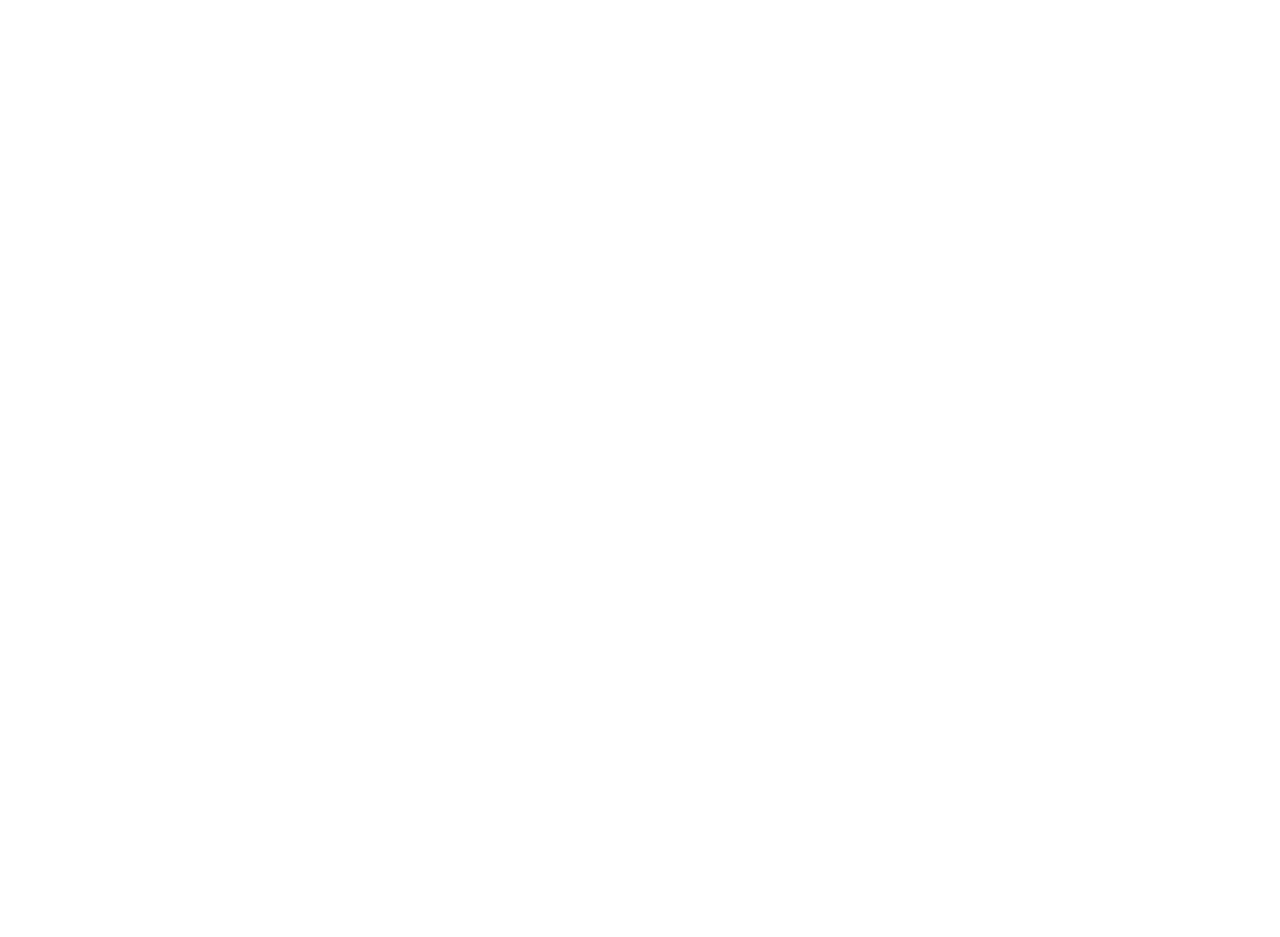
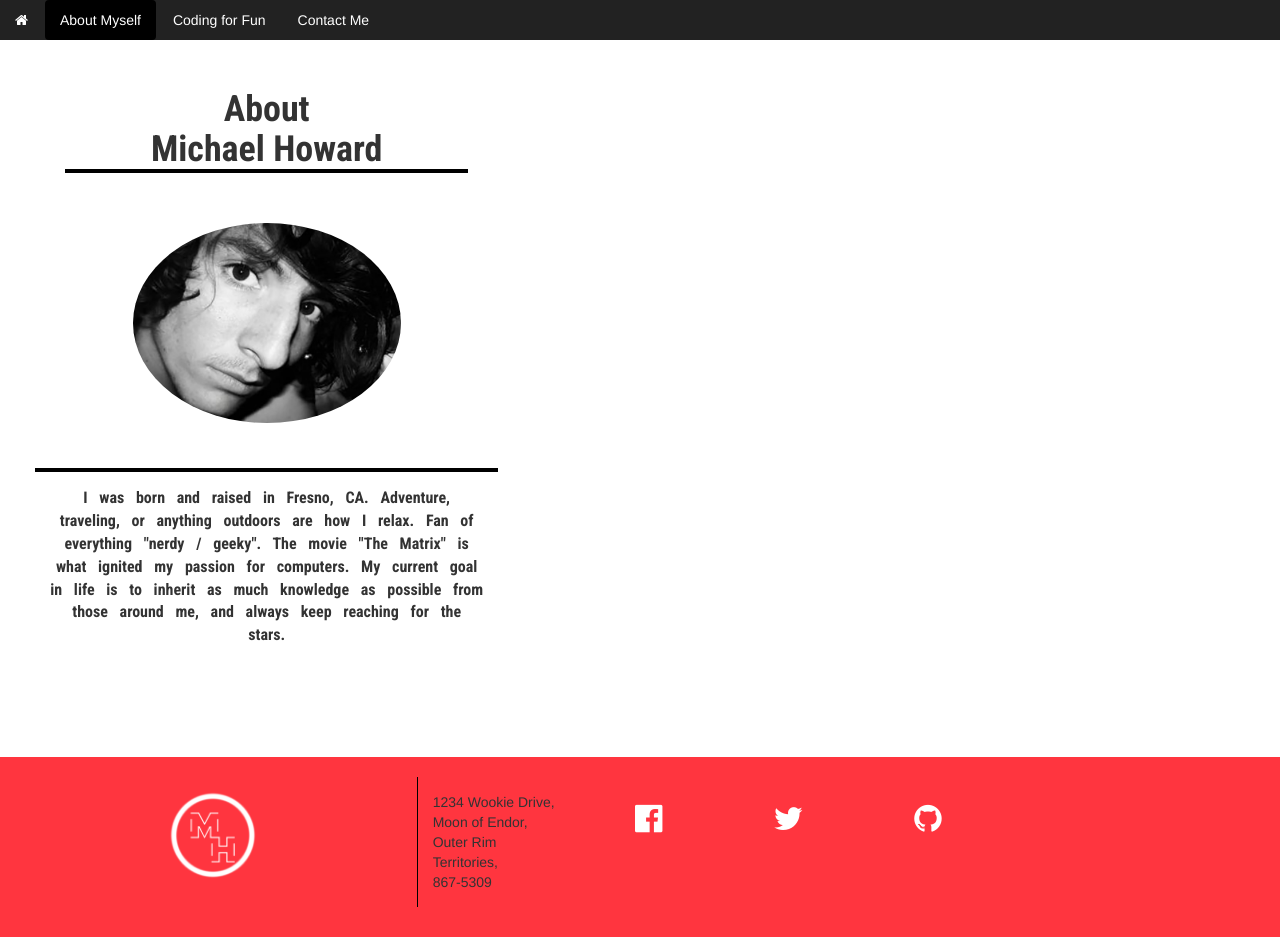
Before and after one commit to darkstarm/bio, a plain HTML site: page about.html in a window 1280 px wide. Before the commit the page ends 800 px from the top, so only its background shows below. Drawn offline with Linux system fonts and the light colour scheme.

Commit message:
added about me/ needs carousel still

```diff
--- a/about.html
+++ b/about.html
@@ -0,0 +1,60 @@
+<!DOCTYPE html>
+<html lang="en">
+<head>
+  <meta charset="UTF-8">
+  <meta name="viewport" content="width=device-width, initial-scale=1.0">
+  <meta http-equiv="X-UA-Compatible" content="ie=edge">
+  <title>About Michael</title>
+  <link rel="stylesheet" href="css/bootstrap.min.css">
+  <link rel="stylesheet" href="css/about-styles.css">
+  <link rel="stylesheet" href="css/font-awesome.css">
+</head>
+<body>
+  <div class="container-fluid"><!--Start Nav-->
+    <div class="row">
+      <ul class="nav nav-pills navbar-inverse nav-style">
+        <li role="presentation"><a href="index.html"><i class="fa fa-home" aria-hidden="true"></i></a></li>
+        <li role="presentation"  class="active"><a href="about.html">About Myself</a></li>
+        <li role="presentation"><a href="fun.html">Coding for Fun</a></li>
+        <li role="presentation"><a href="contact.html">Contact Me</a></li>
+      </ul>
+    </div>
+  </div><!--End Nav-->
+
+  <!--Start about content  -->
+  <div class="container-fluid">
+    <div class="row">
+      <div class="col-sm-5 text-center about-me roboto">
+        <h1>About <br> Michael Howard</h1>
+        <img src="img/face2.jpg" alt="Michael Howard">
+        <p>I was born and raised in Fresno, CA. Adventure, traveling, or anything outdoors are how I relax. Fan of everything "nerdy / geeky". The movie "The Matrix" is what ignited my passion for computers. My current goal in life is to inherit as much knowledge as possible from those around me, and always keep reaching for the stars.</p>
+      </div>
+    </div>
+  </div>
+
+
+  <!--End about content  -->
+
+  <footer class="footer-style"><!--Start footer-->
+    <div class="container-fluid">
+      <div class="row col-sm-3 col-sm-offset-1">
+        <img src="img/logo init.png" alt="MH logo" class="foot-logo img-responsive pull-left">
+      </div>
+      <div class="row col-sm-2">
+        <address class="my-address">
+          1234 Wookie Drive,<br>
+          Moon of Endor, Outer Rim Territories,<br>
+          867-5309
+        </address>
+      </div>
+      <div class="row col-sm-4">
+        <div class="social-media">
+          <a href="https://www.facebook.com/"><i class="fa fa-facebook-official" aria-hidden="true"></i></a>
+          <a href="https://twitter.com/"><i class="fa fa-twitter" aria-hidden="true"></i></a>
+          <a href="https://github.com/darkstarm"><i class="fa fa-github" aria-hidden="true"></i></a>
+        </div>
+      </div>
+    </div>
+  </footer><!--End Footer-->
+</body>
+</html>
--- /dev/null
+++ b/css/about-styles.css
@@ -0,0 +1,80 @@
+/*Fonts*/
+@import url('https://fonts.googleapis.com/css?family=Roboto+Condensed:700');
+
+/*Nav styles*/
+
+.nav-style a{
+  color: #ffffff;
+}
+
+.nav-pills>li.active>a, .nav-pills>li.active>a:focus, .nav-pills>li.active>a:hover{
+  background-color: #000000;
+}
+
+.nav>li>a:focus, .nav>li>a:hover{
+  background-color: #ffffff;
+  color: #000000;
+}
+
+/*About content*/
+.about-me img {
+  height: 200px;
+  border-radius: 50%;
+  margin: 25px;
+  margin-top: 0px;
+}
+
+.roboto{
+  font-family: 'Roboto Condensed';
+}
+
+.about-me h1 {
+  margin: 50px;
+  border-bottom: 4px solid #000000;
+}
+
+.about-me p {
+  border-top: 4px solid #000000;
+  margin: 20px;
+  padding: 15px;
+  font-size: 16px;
+  word-spacing: 0.5em;
+}
+
+.car-size{
+  width: 40%;
+}
+
+/*Footer styles*/
+
+.footer-style{
+  background-color: #ff353f;
+  height: 180px;
+  overflow: auto;
+  margin-top: 75px;
+}
+
+.foot-logo{
+  height: 120px;
+  margin: 20px;
+}
+
+.my-address{
+  border-left: 1px solid #000000;
+  padding: 15px;
+  margin: 20px;
+  margin-left: 0px;
+}
+
+.social-media{
+  font-size: 32px;
+  display: flex;
+  flex-flow: row;
+  justify-content: space-between;
+  align-items: center;
+  margin: 40px;
+}
+
+.social-media a {
+  color: #ffffff;
+}
```
Also changed, not shown: contact.html (+6 -6 lines), img/face2.jpg (added).
